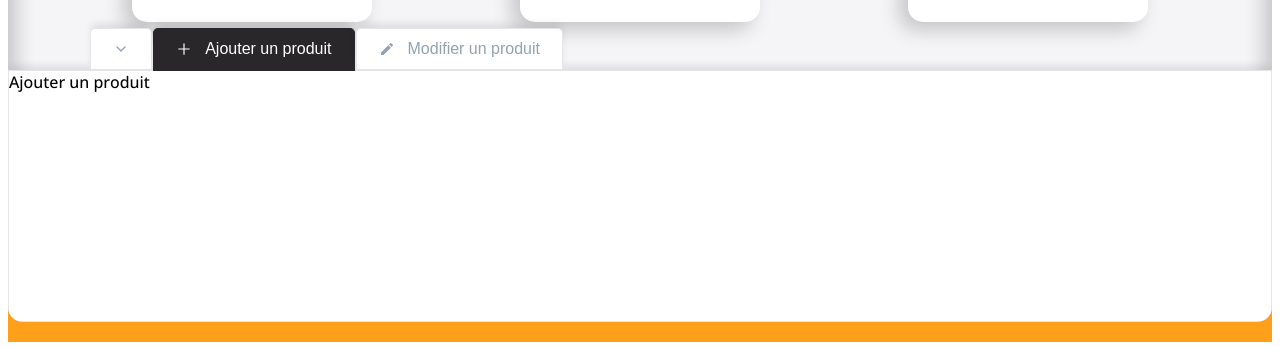
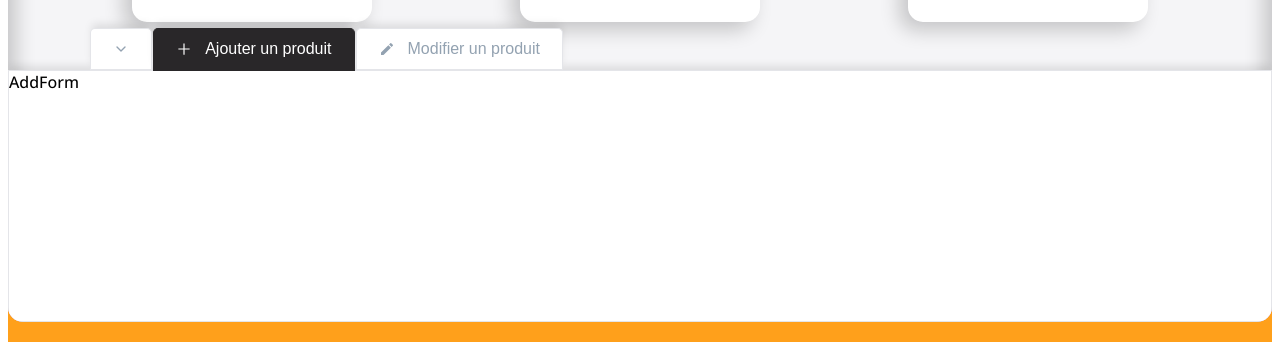
Before and after one commit to kailam-ada/crazee-burger2, a React (Vite) app: page /order/1 in a window 1280 px wide. Shown: the part 466-813 px from the top of the page. Built offline with nearby package versions, Linux system fonts and the light colour scheme.

Commit message:
🚧 F08: ADMIN > Panel > Add AddForm and EditForm

```diff
--- a/src/components/pages/order/Main/Admin/Admin.jsx
+++ b/src/components/pages/order/Main/Admin/Admin.jsx
@@ -1,6 +1,6 @@
 import styled from "styled-components";
 import AdminTabs from "./AdminTabs";
-import AdminPanel from "./AdminPanel";
+import AdminPanel from "./AdminPanel/AdminPanel.jsx";
 import OrderContext from "../../../../../context/OrderContext";
 import { useContext } from "react";
 
--- /dev/null
+++ b/src/components/pages/order/Main/Admin/AdminPanel/AddForm.jsx
@@ -0,0 +1,3 @@
+export default function AddForm() {
+  return <div>AddForm</div>;
+}
--- a/src/components/pages/order/Main/Admin/AdminPanel.jsx
+++ b/src/components/pages/order/Main/Admin/AdminPanel/AdminPanel.jsx
@@ -1,8 +1,8 @@
 import styled from "styled-components";
-import { theme } from "../../../../../theme";
+import { theme } from "../../../../../../theme";
 import { useContext } from "react";
-import OrderContext from "../../../../../context/OrderContext";
-import { getTabsConfig, getTabSelected } from "./getTabsConfig";
+import OrderContext from "../../../../../../context/OrderContext";
+import { getTabsConfig, getTabSelected } from "../getTabsConfig";
 
 export default function AdminPanel() {
   const { currentTabSelected } = useContext(OrderContext);
@@ -11,7 +11,7 @@
 
   return (
     <AdminPanelStyled>
-      {currentTabSelected === tabSelected.index && tabSelected.label}
+      {currentTabSelected === tabSelected.index && tabSelected.Content}
     </AdminPanelStyled>
   );
 }
--- /dev/null
+++ b/src/components/pages/order/Main/Admin/AdminPanel/EditForm.jsx
@@ -0,0 +1,3 @@
+export default function EditForm() {
+  return <div>EditForm</div>;
+}
--- a/src/components/pages/order/Main/Admin/getTabsConfig.jsx
+++ b/src/components/pages/order/Main/Admin/getTabsConfig.jsx
@@ -1,24 +1,20 @@
 import { AiOutlinePlus } from "react-icons/ai";
-import { FiChevronDown, FiChevronUp } from "react-icons/fi";
 import { MdModeEditOutline } from "react-icons/md";
+import AddForm from "./AdminPanel/AddForm";
+import EditForm from "./AdminPanel/EditForm";
 
 export const getTabsConfig = () => [
-  // {
-  //   index: "chevronUpDown",
-  //   label: "",
-  //   Icon: isCollapsed ? <FiChevronUp /> : <FiChevronDown />,
-  //   onClick: () => setIsCollapsed(!isCollapsed),
-  //   className: isCollapsed ? "is-active" : "",
-  // },
   {
     index: "add",
     label: "Ajouter un produit",
     Icon: <AiOutlinePlus />,
+    Content: <AddForm />,
   },
   {
     index: "edit",
     label: "Modifier un produit",
     Icon: <MdModeEditOutline />,
+    Content: <EditForm />,
   },
 ];
 
```
